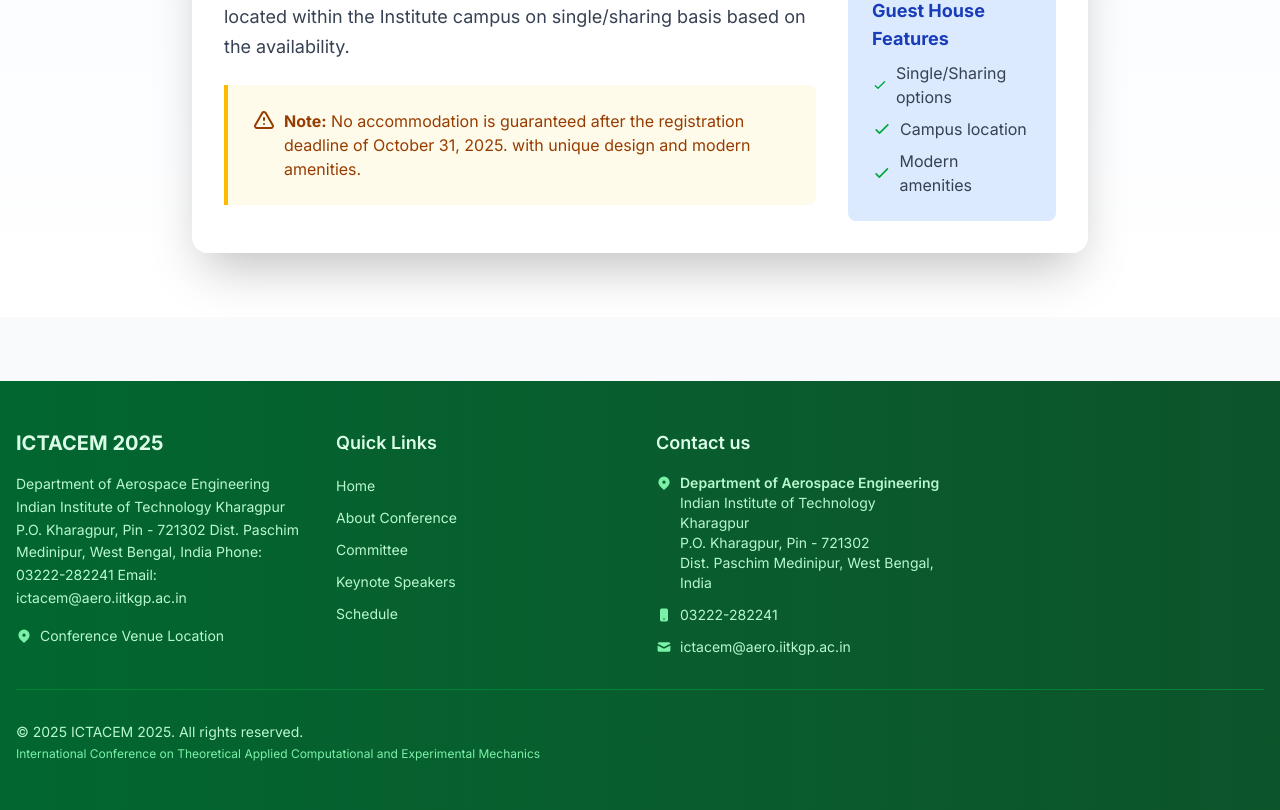
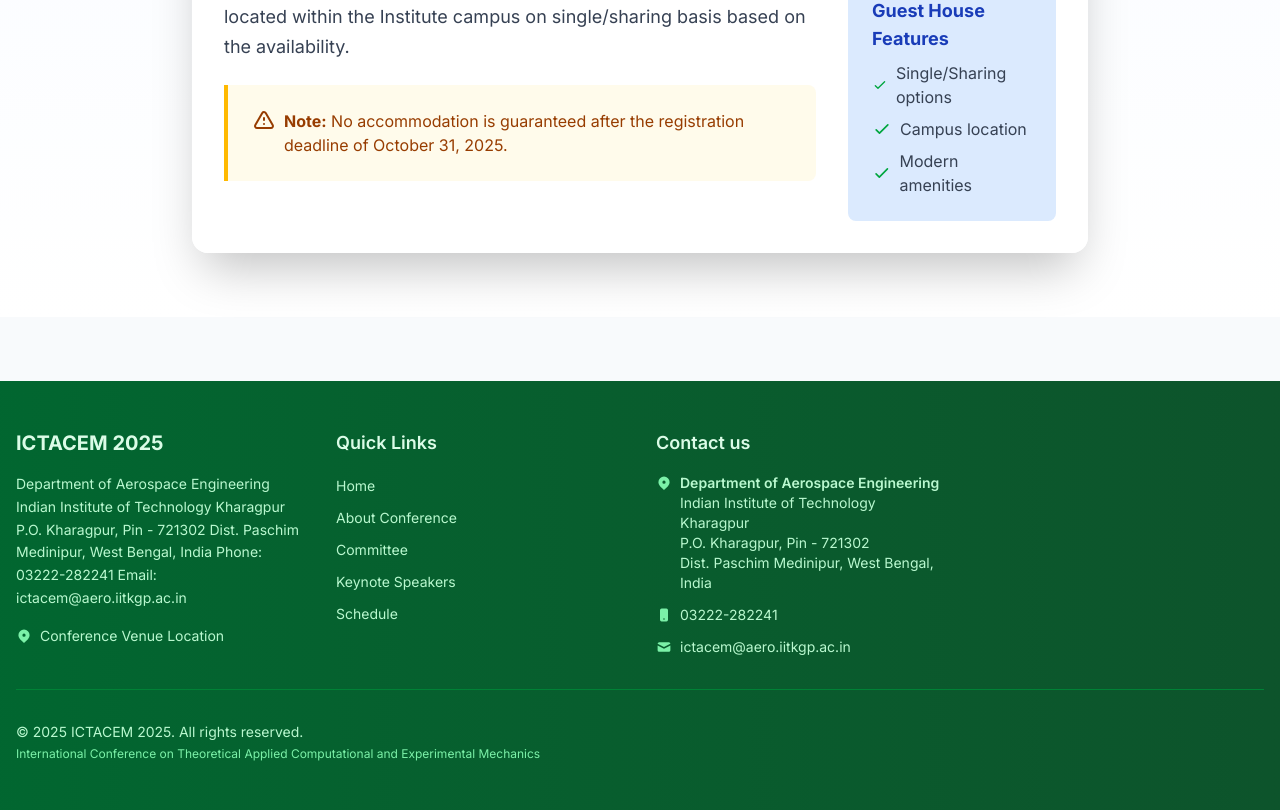
Before and after one commit to Deepak1230987/Conference-Management-Application, a React (Vite) app in the folder client/: page /ictacem2025/important-dates in a window 1280 px wide. Shown: the part 1291-2101 px from the top of the page. Built offline with nearby package versions, Linux system fonts and the light colour scheme; no server answers.

Commit message:
fix: correct note text in ImportantDates component

```diff
--- a/client/src/pages/ImportantDates.jsx
+++ b/client/src/pages/ImportantDates.jsx
@@ -124,7 +124,7 @@
                     <span>
                       <span className="font-bold">Note:</span> No accommodation
                       is guaranteed after the registration deadline of October
-                      31, 2025. with unique design and modern amenities.
+                      31, 2025.
                     </span>
                   </p>
                 </div>
```
